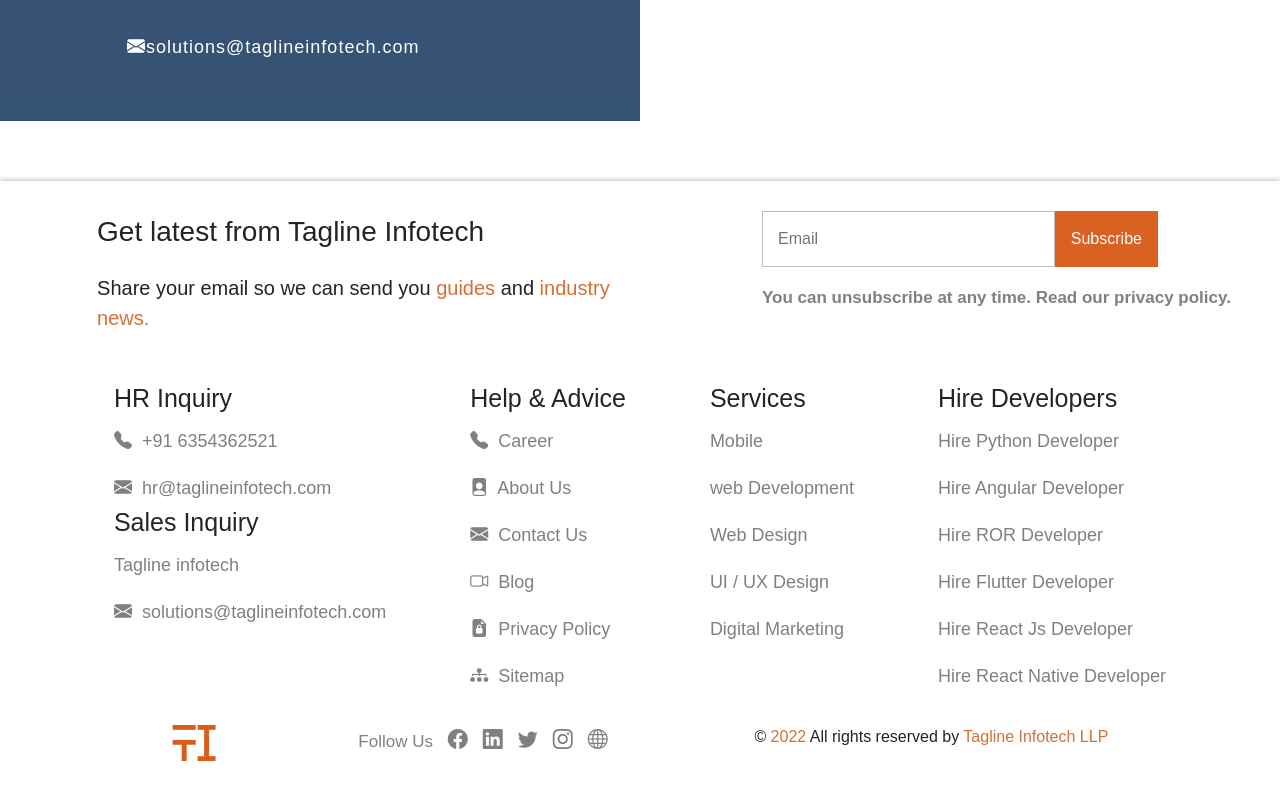
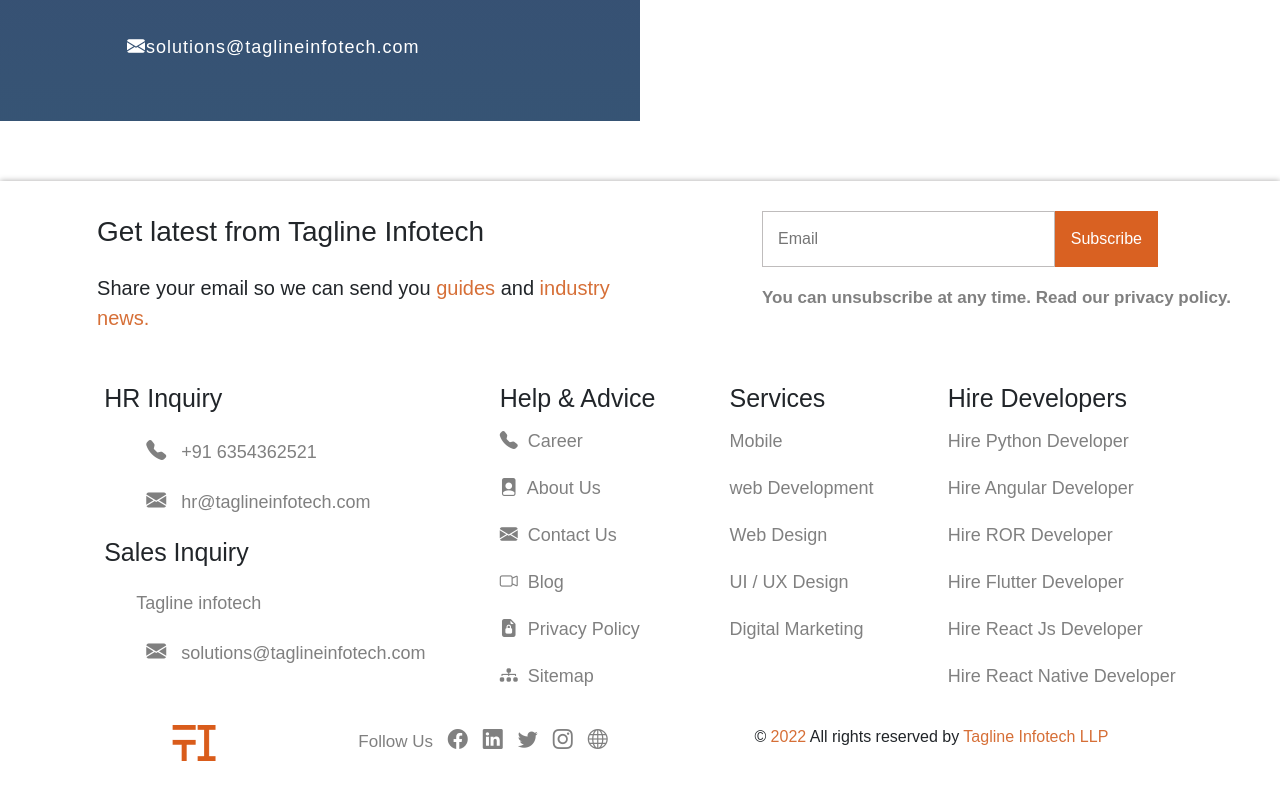
Before and after one commit to divyag-tagline/tagline-demo, an Angular app: page / in a window 1280 px wide. Shown: the part 8695-9486 px from the top of the page. Built offline with nearby package versions, Linux system fonts and the light colour scheme.

Commit message:
Footer-Inquery(input Decorator)

```diff
--- a/src/app/app.component.html
+++ b/src/app/app.component.html
@@ -231,26 +231,7 @@
   </div>
   <div class="division">
     <div>
-      <div class="hr" *ngFor="let hrInquriy of footerHrInquiry">
-        <h3>{{ hrInquriy.title }}</h3>
-        <ul>
-          <li *ngIf="!hrInquriy.companyName">
-            <a href=""
-              ><i class="bi bi-telephone-fill"></i>&nbsp;
-              {{ hrInquriy.mobileNo }}</a
-            >
-          </li>
-          <li *ngIf="hrInquriy.companyName">
-            <a href="">{{ hrInquriy.companyName }} </a>
-          </li>
-          <li>
-            <a href=""
-              ><i class="bi bi-envelope-fill"></i>&nbsp;
-              {{ hrInquriy.gmail }}</a
-            >
-          </li>
-        </ul>
-      </div>
+      <app-footer-inquery-section [footerHrInquiry]="footerHrInquiry"></app-footer-inquery-section>
     </div>
     <div class="help">
       <h3>{{ footerHelp[0].heading }}</h3>
--- a/src/app/app.module.ts
+++ b/src/app/app.module.ts
@@ -13,6 +13,7 @@
 import { AwardIconComponent } from './award-icon/award-icon.component';
 import { BlogCardsComponent } from './blog-cards/blog-cards.component';
 import { GlobalAddressComponent } from './global-address/global-address.component';
+import { FooterInquerySectionComponent } from './footer-inquery-section/footer-inquery-section.component';
 
 @NgModule({
   declarations: [
@@ -26,7 +27,8 @@
     RatingStarCardsComponent,
     AwardIconComponent,
     BlogCardsComponent,
-    GlobalAddressComponent
+    GlobalAddressComponent,
+    FooterInquerySectionComponent
   ],
   imports: [
     BrowserModule,
--- /dev/null
+++ b/src/app/footer-inquery-section/footer-inquery-section.component.html
@@ -0,0 +1,18 @@
+<div class="hr" *ngFor="let hrInquriy of footerHrInquiry">
+  <h3>{{ hrInquriy.title }}</h3>
+  <ul>
+    <li *ngIf="!hrInquriy.companyName">
+      <a href=""
+        ><i class="bi bi-telephone-fill"></i>&nbsp; {{ hrInquriy.mobileNo }}</a
+      >
+    </li>
+    <li *ngIf="hrInquriy.companyName">
+      <a href="">{{ hrInquriy.companyName }} </a>
+    </li>
+    <li>
+      <a href=""
+        ><i class="bi bi-envelope-fill"></i>&nbsp; {{ hrInquriy.gmail }}</a
+      >
+    </li>
+  </ul>
+</div>
--- /dev/null
+++ b/src/app/footer-inquery-section/footer-inquery-section.component.scss
@@ -0,0 +1,24 @@
+div a i {
+    padding: 0 5px 0 10px;
+    font-size: 20px;
+}
+
+div h3 {
+    font-size: 25px;
+}
+
+ul {
+    flex-direction: column;
+}
+
+ul li {
+    list-style: none;
+    padding: 15px 0 5px 0;
+
+}
+
+ul li a {
+    font-size: 18px;
+    text-decoration: none;
+    color: gray;
+}
--- /dev/null
+++ b/src/app/footer-inquery-section/footer-inquery-section.component.ts
@@ -0,0 +1,16 @@
+import { Component, Input, OnInit } from '@angular/core';
+import { FooterHrInquiry } from '../common';
+
+@Component({
+  selector: 'app-footer-inquery-section',
+  templateUrl: './footer-inquery-section.component.html',
+  styleUrls: ['./footer-inquery-section.component.scss']
+})
+export class FooterInquerySectionComponent implements OnInit {
+  @Input() footerHrInquiry: FooterHrInquiry[] = [];
+  constructor() { }
+
+  ngOnInit(): void {
+  }
+
+}
```
Also changed, not shown: src/app/app.component.ts (+2 -7 lines), src/app/common.ts (+7 -0 lines), 1 other file (tests, documents, lock files or other folders).
